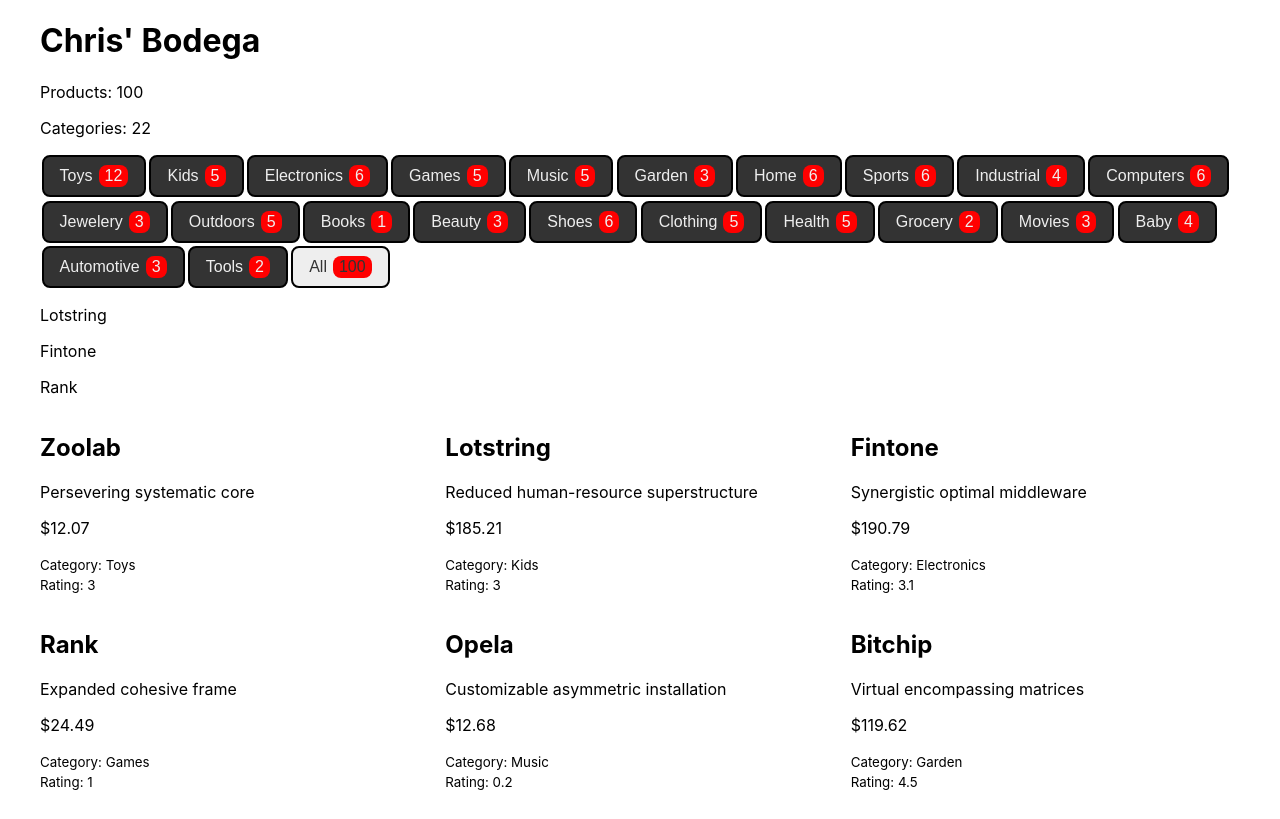
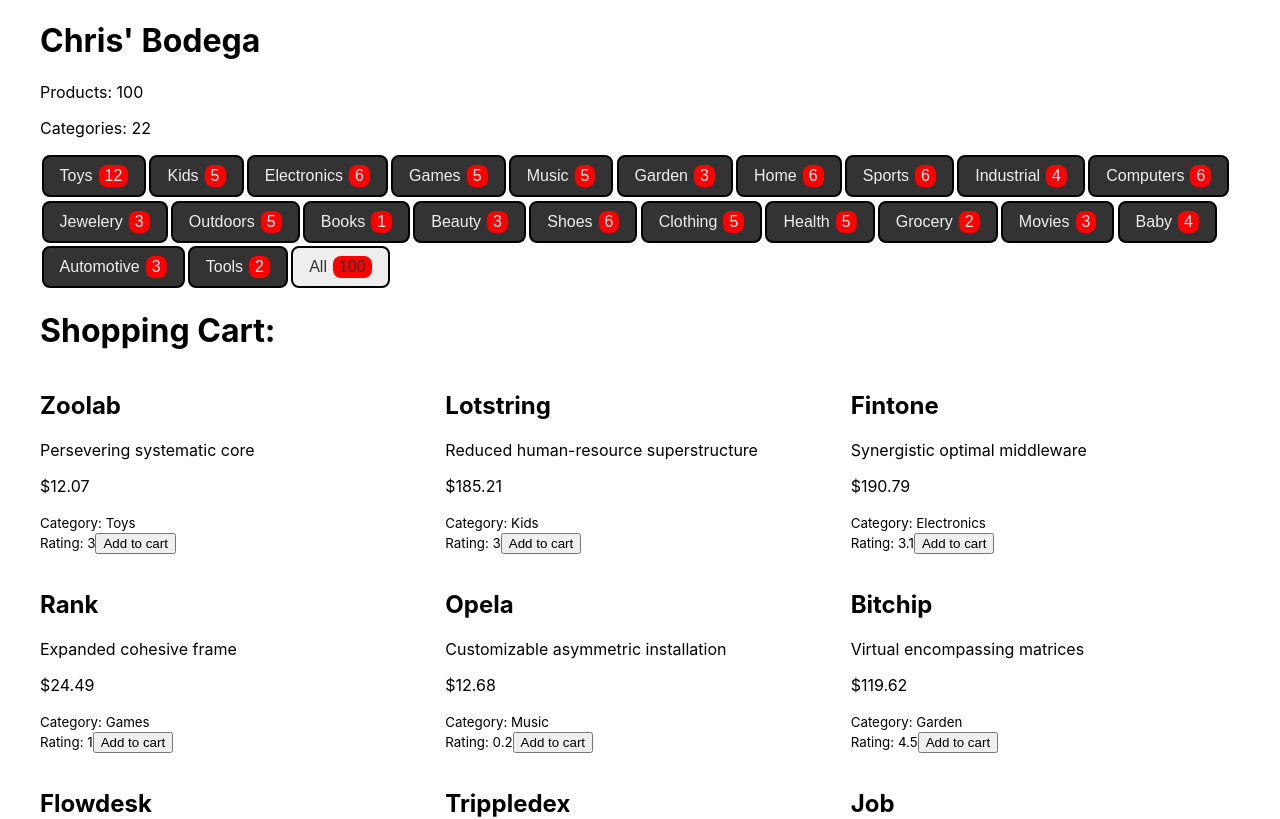
Before and after one commit to chrismlee26/product-list, a React (Create React App) app: page / in a window 1280 px wide. Shown: the top 819 px of the page. Built offline with nearby package versions, Linux system fonts and the light colour scheme.

Commit message:
pseudocode cart changes for multiple items

```diff
--- a/src/Product.js
+++ b/src/Product.js
@@ -1,16 +1,22 @@
-
+import { useDispatch } from 'react-redux'
+import { addToCart } from './actions'
 
 function Product(props) {
-  const { name, description, price, category, rating} = props
+  const { name, description, price, category, rating, id } = props
+  const dispatch = useDispatch()
+
   return (
     <div className="Product">
       <h2>{name}</h2>
       <p>{description}</p>
       <p>{price}</p>
       <small>Category: {category} <br></br> Rating: {rating}</small>
+      <button
+        onClick={() => dispatch(addToCart(id))}
+      >Add to cart
+      </button>
   </div>
   )
-
 }
 
 export default Product
--- a/src/ShoppingCart.js
+++ b/src/ShoppingCart.js
@@ -1,12 +1,16 @@
 import data from './data'
 import { useSelector } from 'react-redux'
+import ShoppingCartItem from './ShoppingCartItem'
 
 function ShoppingCart() {
   const cart = useSelector(state => state.shoppingCart)
-  const items = cart.map(item => <p key={`${item}-item`}>{data[item].name}</p>)
+  const itemsById = data.filter(item => cart.includes(item.id))
+
+  const items = itemsById.map(item => <ShoppingCartItem key={`${item.id}-item`} {...item}/>)
 
   return (
     <div>
+      <h1>Shopping Cart:</h1>
       {items}
     </div>
   )
--- /dev/null
+++ b/src/ShoppingCartItem.js
@@ -0,0 +1,13 @@
+
+
+
+function ShoppingCartItem({ name, price}) {
+  return (
+    <p>
+      <span>{name} </span>
+      <span>{price}</span>
+    </p>
+  )
+}
+
+export default ShoppingCartItem
--- a/src/reducers/ShoppingCartReducer.js
+++ b/src/reducers/ShoppingCartReducer.js
@@ -1,8 +1,15 @@
 import { ADD_TO_CART } from '../actions'
 
-const shoppingCartReducer = (state = [1, 2, 3], action) => {
+const shoppingCartReducer = (state = [], action) => {
   switch(action.type) {
     case ADD_TO_CART:
+      // loop over state
+        // if item id === index (payload)
+          // item qty + 1
+          // return new state
+
+      //  add new {id: index (payload), qty: 1}
+
       return [...state, action.payload.index]
     default:
       return state
```
